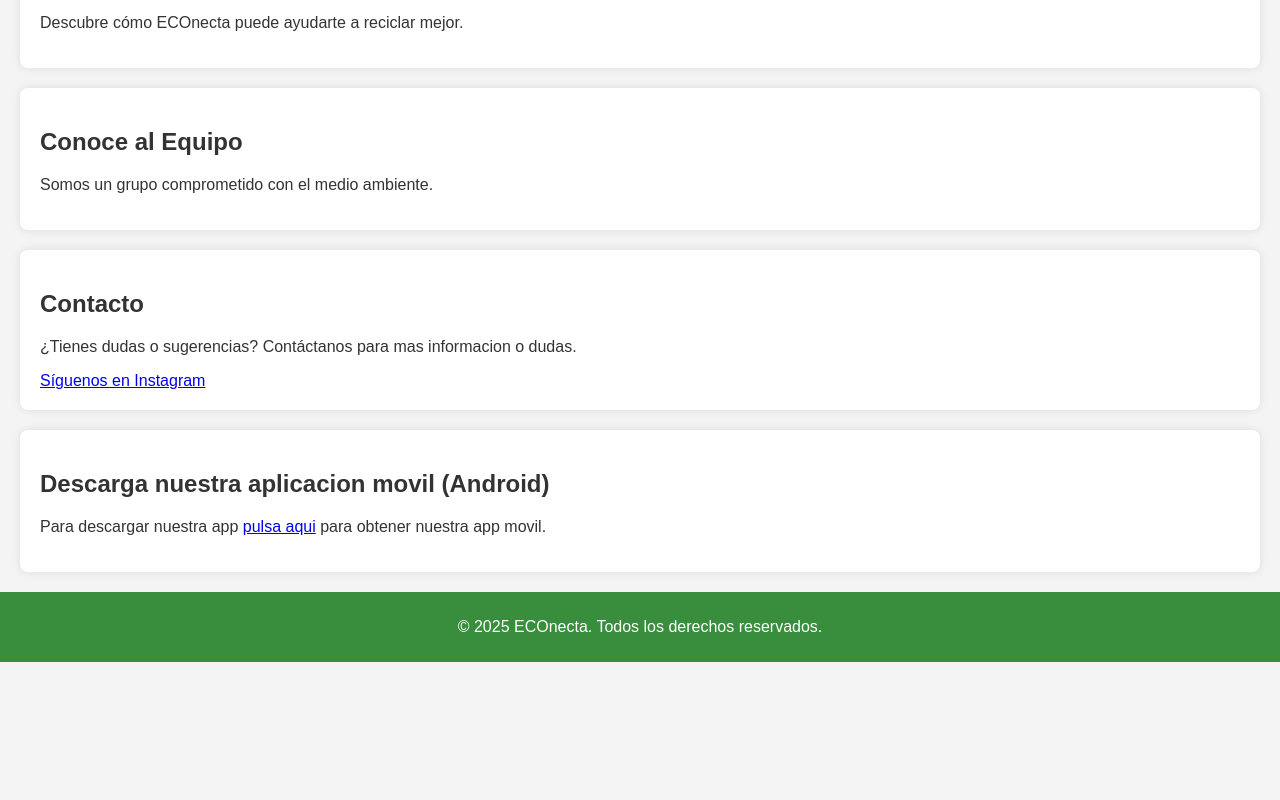
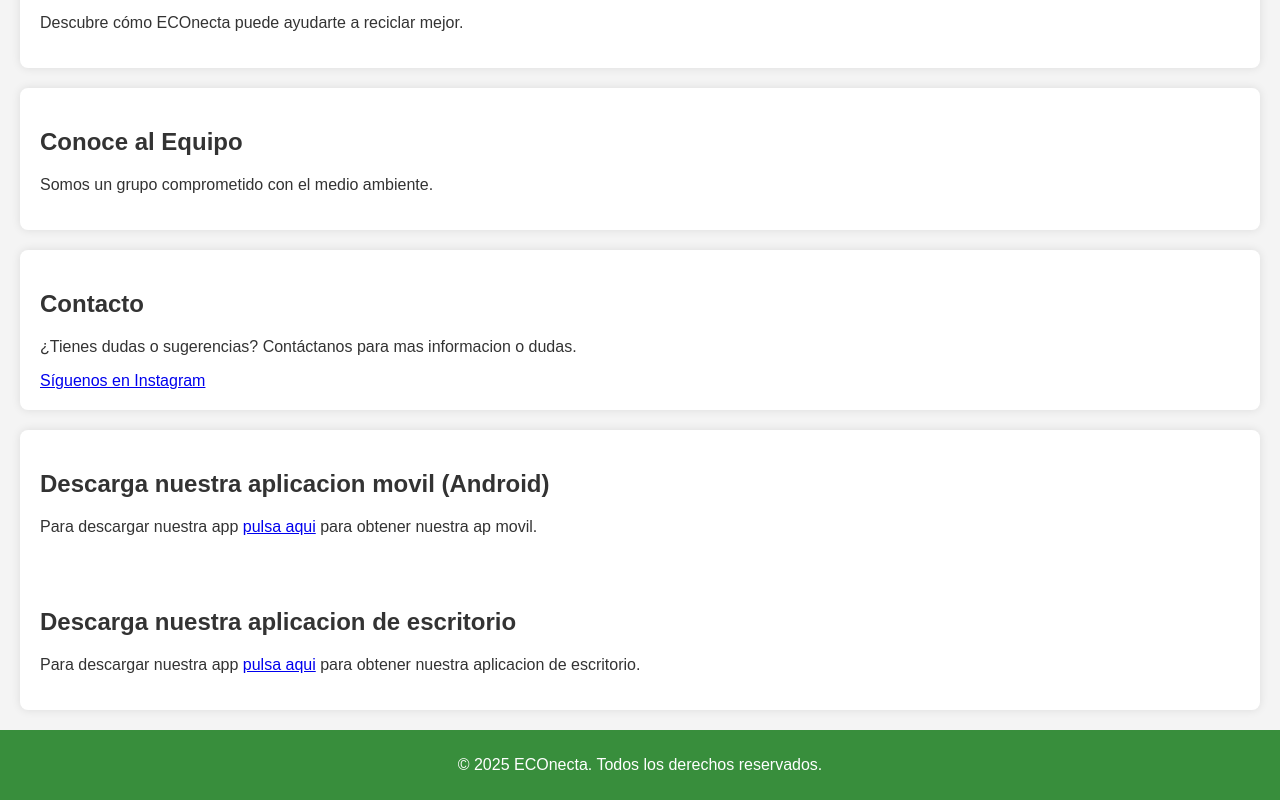
Before and after one commit to ECOnecta206/ECOnecta206, a plain HTML site: page index.html in a window 1280 px wide. Shown: the part 927-1727 px from the top of the page. Before the commit the page ends 1589 px from the top, so only its background shows below. Drawn offline with Linux system fonts and the light colour scheme.

Commit message:
Add files via upload
2

```diff
--- a/index.html
+++ b/index.html
@@ -1,10 +1,10 @@
 <!DOCTYPE html>
 <html lang="es">
 <head>
-    <meta charset="utf-8">
-    <meta name="viewport" content="width=device-width, initial-scale=1">
+    <meta charset="utf-8"/>
+    <meta name="viewport" content="width=device-width, initial-scale=1"/>
     <title>ECOnecta</title>
-    <link rel="stylesheet" type="text/css" href="ECO.css">
+    <link rel="stylesheet" type="text/css" href="ECO.css"/>
 </head>
 <body>
     <header></header>
@@ -54,7 +54,13 @@
     <section id="apk">
     <h2>Descarga nuestra aplicacion movil (Android) </h2>
     <p>Para descargar nuestra app
-    <a href="https://www.mediafire.com/file/tgsh4924w1waw89/ECOnecta.apk/file" class="btn-instagram" target="_blank">pulsa aqui</a> para obtener nuestra app movil. </p>
+    <a href="https://www.mediafire.com/file/0eqd9urtlfh2m3i/Econecta_%25282%2529.apk/file" class="btn-instagram" target="_blank">pulsa aqui</a> para obtener nuestra ap movil. </p>
+      <br/>
+    <br/>
+    <h2>Descarga nuestra aplicacion de escritorio</h2>
+
+    <p>Para descargar nuestra app
+    <a href="https://www.mediafire.com/file/tgsh4924w1waw89/ECOnecta.apk/file" class="btn-instagram" target="_blank">pulsa aqui</a> para obtener nuestra aplicacion de escritorio. </p>
 </section>
 
     <footer>
```
